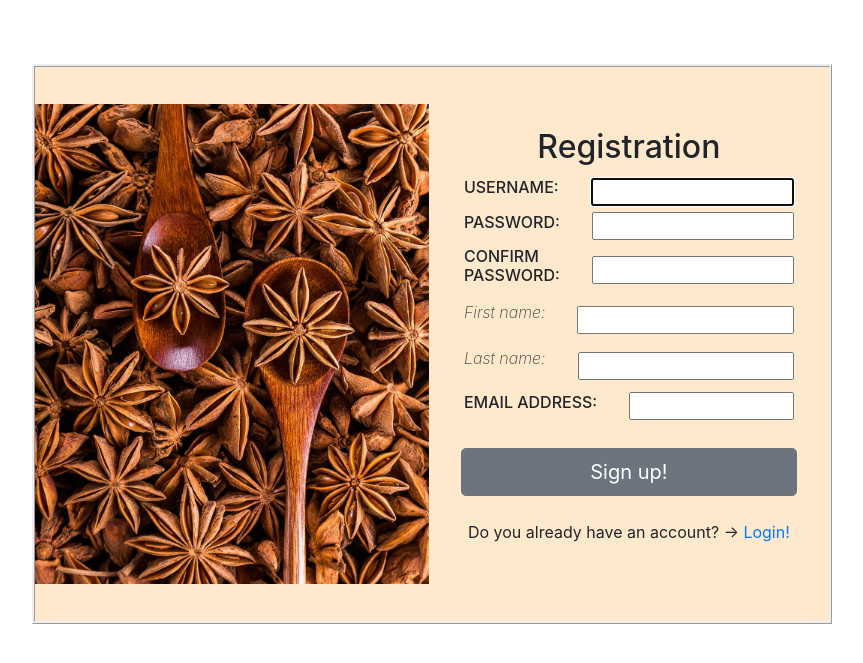
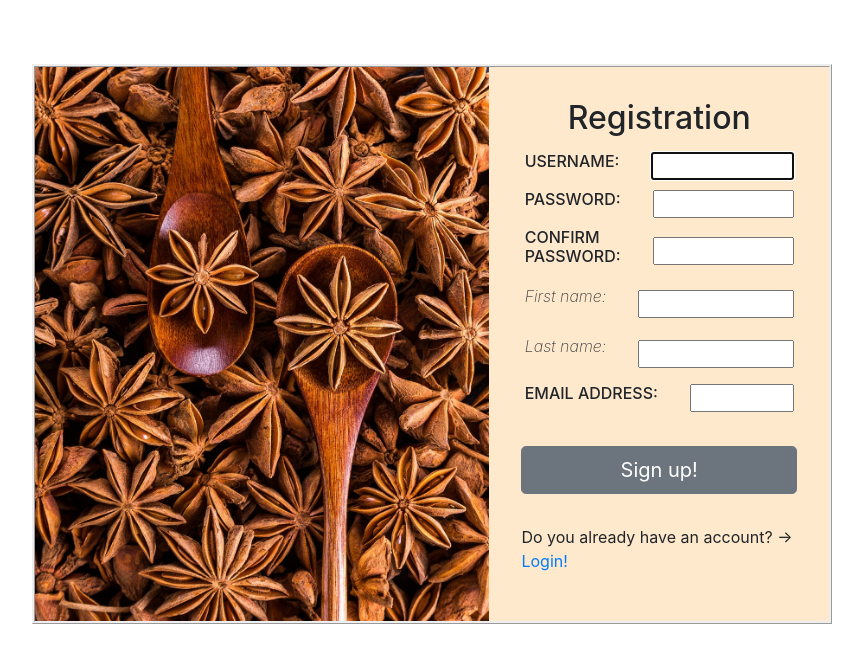
Before and after one commit to olczi095/fitfoodfeed, a Django app: page /accounts/register/ in a window 1280 px wide. Shown: the part 56-719 px from the top of the page, without its empty margins (208-1071 px from the left). Run offline with Django 4.2, Linux system fonts and the light colour scheme; some libraries are stand-ins or nearby versions.

Commit message:
feat: improve the style.css for register form

```diff
--- a/accounts/static/accounts/css/style.css
+++ b/accounts/static/accounts/css/style.css
@@ -29,6 +29,8 @@
 }
 
 .form-register {
+    height: 100%;
+    width: 100%;
     padding: 2rem;
     display: flex;
     flex-direction: column;
@@ -37,12 +39,16 @@
 }
 
 .form-image {
-    height: 30rem;
+    max-width: 100%;
+    max-height: 100%;
     width: auto;
+    height: auto;
     margin: auto auto auto 0;
 }
 
 .form-field {
+    max-width: 100%;
+    max-height: 100%;
     display: flex;
     padding: 0.2rem;
     width: 100%;
```
